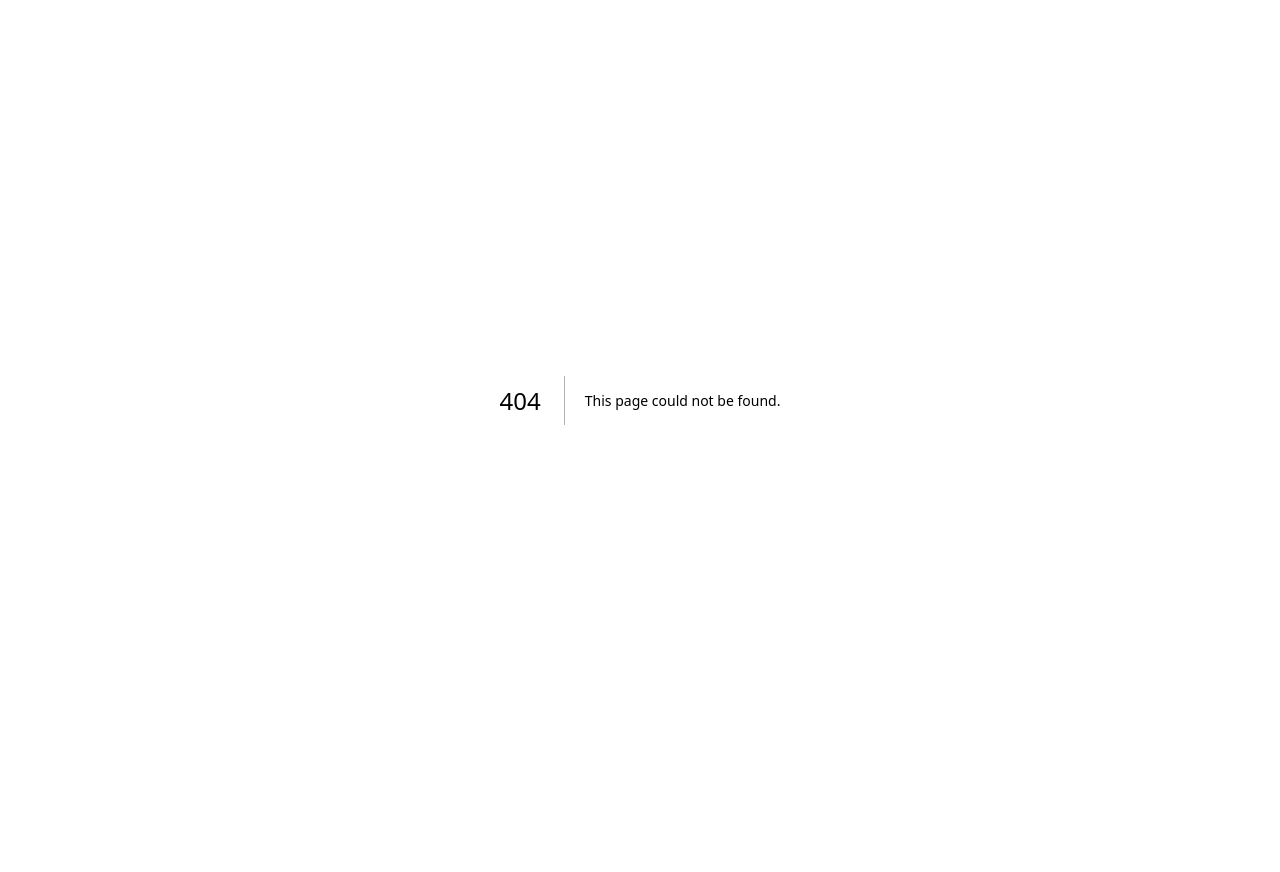
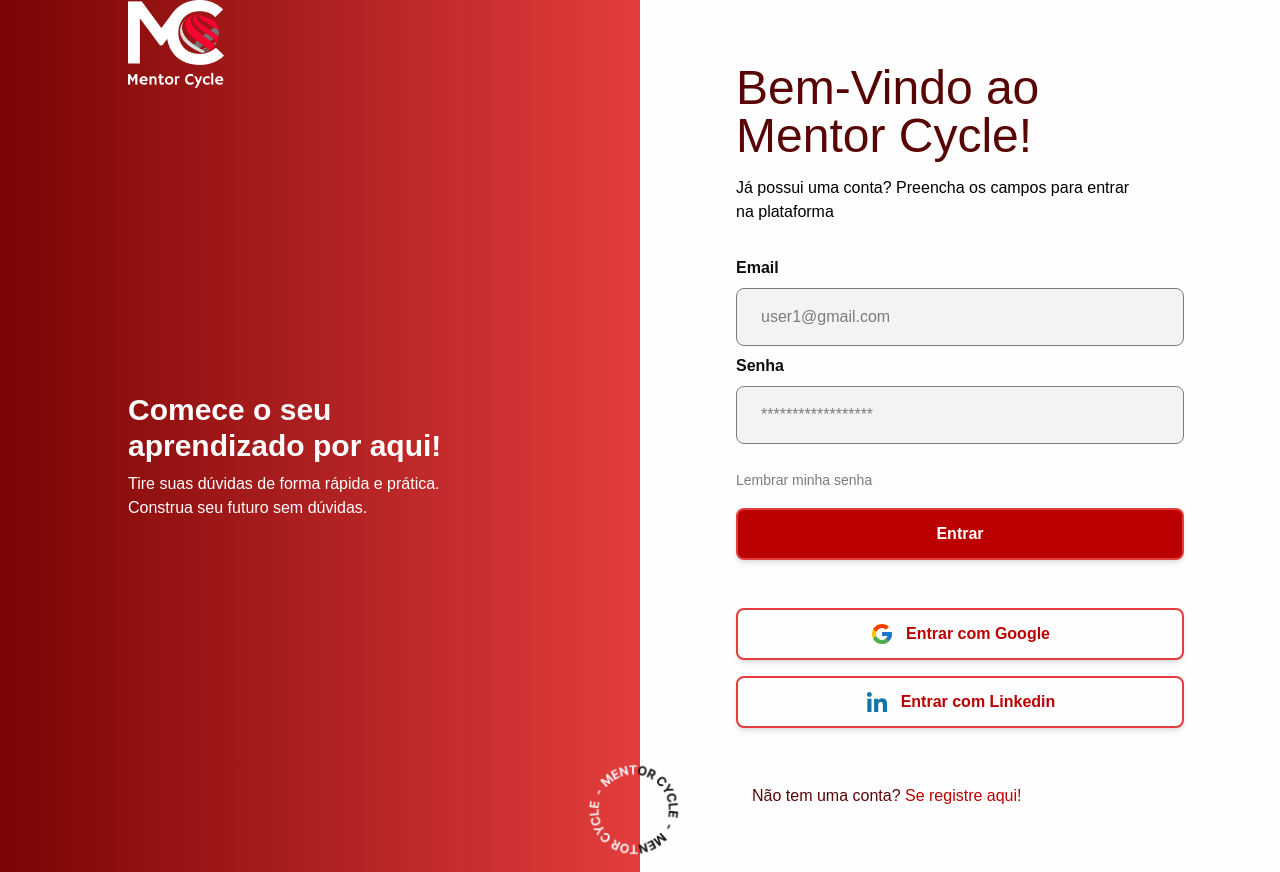
Before and after one commit to Mentor-Cycle/mentor-cycle-fe, a Next.js app: page /signin in a window 1280 px wide. Before the commit this address had no page. Before the commit the page ends 800 px from the top, so only its background shows below. Built offline with nearby package versions, Linux system fonts and the light colour scheme.

Commit message:
feat: create Signin Page

```diff
--- a/src/components/Input/Input.tsx
+++ b/src/components/Input/Input.tsx
@@ -3,7 +3,7 @@ import clsx from "clsx";
 import { InputProps, InputSize } from "./Input.types";
 import * as Label from "@radix-ui/react-label";
 
-export const Input: FC<InputProps> = ({
+const Input: FC<InputProps> = ({
   size = "standard",
   label,
   name,
@@ -11,19 +11,17 @@ export const Input: FC<InputProps> = ({
   ...props
 }) => {
   const [value, setValue] = useState("");
-  const [valid, setValid] = useState(false);
+  const [invalid, setInvalid] = useState(false);
   const [errorMessage, setErrorMessage] = useState("");
 
   const handleChange = (event: ChangeEvent<HTMLInputElement>) => {
     const inputValue = event.target.value;
     setValue(inputValue);
-    if (event.target.checkValidity() && value.length !== 0) {
-      setValid(true);
-      setErrorMessage("");
-    } else {
-      setValid(false);
-      setErrorMessage(event.target.validationMessage);
-    }
+  };
+
+  const handleBlur = (event: ChangeEvent<HTMLInputElement>) => {
+    setInvalid(!event.target.checkValidity() || !value);
+    setErrorMessage(event.target.validationMessage || "");
   };
 
   const sizesInput: { [key in InputSize]: string } = {
@@ -39,7 +37,7 @@ export const Input: FC<InputProps> = ({
     <Label.Root
       className={clsx(
         disabled && "text-gray-03 hover:text-gray-03 dark:opacity-50",
-        "text-secondary-04 hover:text-secondary-02 dark:text-neutral-01",
+        "text-secondary-04 hover:text-secondary-02 dark:text-neutral-01 font-semibold",
         sizesLabel[size]
       )}
       htmlFor={name}
@@ -49,18 +47,21 @@ export const Input: FC<InputProps> = ({
         {...props}
         className={clsx(
           sizesInput[size],
-          "text-gray-03 border border-gray-03 px-6 py-4 rounded-lg my-2 placeholder:text-gray-03 cursor-pointer focus:outline-none focus:ring-1 focus:ring-gray-05 transition-colors bg-neutral-03 hover:bg-neutral-01 active:placeholder:text-secondary-01 active:text-secondary-01 disabled:cursor-not-allowed disabled:opacity-50 disabled:active:placeholder:text-gray-03 invalid:border-danger-01 invalid:focus:ring-1 invalid:focus:ring-danger-01 invalid:text-danger-01 invalid:placeholder:text-danger-01 ",
-          valid &&
-            value.length !== 0 &&
-            "valid:border-success-01 valid:focus:ring-1 valid:focus:ring-success-01 valid:text-success-01 valid:placeholder:text-success-01",
-          "dark:bg-secondary-03 dark:border-neutral-01 dark:placeholder:text-neutral-01 dark:text-neutral-01 dark:hover:bg-secondary-01 dark:active:bg-secondary-05 dark:focus:ring-1 dark:focus:ring-neutral-01 dark:transition-colors dark:disabled:bg-gray-02 dark:disabled:active:text-current dark:disabled:active:placeholder:text-current dark:invalid:placeholder:text-danger-01"
+          invalid &&
+            "invalid:border-danger-01 invalid:focus:ring-1 invalid:focus:ring-danger-01 invalid:text-danger-01 invalid:placeholder:text-danger-01 dark:invalid:placeholder:text-danger-01",
+          " font-normal text-gray-03 border border-gray-03 px-6 py-4 rounded-lg my-2 placeholder:text-gray-03 cursor-pointer focus:outline-none focus:ring-1 focus:ring-gray-05 transition-colors bg-neutral-03 hover:bg-neutral-01 active:placeholder:text-secondary-01 active:text-secondary-01 disabled:cursor-not-allowed disabled:opacity-50 disabled:active:placeholder:text-gray-03 dark:bg-secondary-03 dark:border-neutral-01 dark:placeholder:text-neutral-01 dark:text-neutral-01 dark:hover:bg-secondary-01 dark:active:bg-secondary-05 dark:focus:ring-1 dark:focus:ring-neutral-01 dark:transition-colors dark:disabled:bg-gray-02 dark:disabled:active:text-current dark:disabled:active:placeholder:text-current "
         )}
         value={value}
         onChange={handleChange}
+        onBlur={handleBlur}
       />
       {errorMessage && !disabled && (
-        <div className={"my-2 text-danger-01 text-sm"}>{errorMessage}</div>
+        <div className={"font-normal my-2 text-danger-01 text-sm"}>
+          {errorMessage}
+        </div>
       )}
     </Label.Root>
   );
 };
+
+export default Input;
--- /dev/null
+++ b/src/components/Input/index.tsx
@@ -0,0 +1,2 @@
+export { default } from "./Input";
+export type { InputProps } from "./Input.types";
--- /dev/null
+++ b/src/pages/signin.tsx
@@ -0,0 +1,91 @@
+import React from "react";
+import Image from "next/image";
+import logoCircle from "../public/circle.png";
+import logo from "../public/logo.png";
+
+import { Button } from "@components/Button";
+import CheckboxRadix from "@components/Checkbox/Checkbox";
+import { FcGoogle } from "react-icons/fc";
+import { GrLinkedinOption } from "react-icons/gr";
+import Input from "@components/Input";
+
+const SignIn = () => {
+  return (
+    <main className="grid grid-cols-1 md:grid-cols-12 min-h-screen">
+      <div className="relative bg-gradient-to-r from-primary-04 to-primary-02 dark:bg-gradient-to-r dark:from-link-02 dark:to-neutral-02 py-16 col-span-1 md:col-span-6 md:py-0 md:pl-12 lg:pl-32 md:pr-2">
+        <Image
+          alt="Mentor Cycle Logo"
+          src={logo}
+          width={96}
+          height={88}
+          className="m-auto md:m-0 md:mt-22"
+        />
+        <div className="flex flex-col justify-center max-w-[357px]  m-auto md:m-0 lg:mt-32">
+          <h2 className="text-neutral-01 text-3xl sm:text-4.5xl p-2 sm:p-0 sm:leading-11 font-bold text-center md:text-left md:mt-0 md:pt-44">
+            Comece o seu aprendizado por aqui!
+          </h2>
+          <p className="text-neutral-01 mt-2 text-sm sm:text-base text-center md:text-left p-2 sm:p-0">
+            Tire suas dúvidas de forma rápida e prática. Construa seu futuro sem
+            dúvidas.
+          </p>
+        </div>
+        <div className="absolute hidden md:block md:bottom-3 md:-right-11">
+          <Image
+            alt="logo mentor cycle -circle"
+            src={logoCircle}
+            width={100}
+            height={100}
+          />
+        </div>
+      </div>
+      <div className="bg-neutral-01 col-span-1 md:col-span-6 py-16 md:px-8">
+        <div className="max-w-sm sm:max-w-md mx-auto px-4 sm:px-0">
+          <h1 className="mt-0 mb-4 text-primary-05 text-5xl text-center md:text-left dark:text-neutral-01">
+            Bem-Vindo ao Mentor Cycle!
+          </h1>
+          <p className="mt-2 text-center md:text-left max-w-[415px]">
+            Já possui uma conta? Preencha os campos para entrar na plataforma
+          </p>
+          <form className="flex flex-col max-w-[557px] mx-auto md:mx-0">
+            <div className="mt-8">
+              <Input
+                name="username"
+                type="email"
+                placeholder="user1@gmail.com"
+                label="Email"
+              />
+              <Input
+                name="password"
+                type="password"
+                placeholder="******************"
+                label="Senha"
+              />
+              <CheckboxRadix
+                id="savedPassword"
+                label="Lembrar minha senha"
+                className="mt-2 mb-4 md:mb-12"
+              />
+            </div>
+            <Button size="small" className="mb-4 md:mb-12">
+              Entrar
+            </Button>
+            <Button size="small" variant="secondary" className="mb-4">
+              <Button.Icon icon={FcGoogle} /> Entrar com Google
+            </Button>
+            <Button size="small" variant="secondary">
+              <Button.Icon icon={GrLinkedinOption} className="text-[#0e76a8]" />
+              Entrar com Linkedin
+            </Button>
+            <p className="text-primary-05 mt-6 md:mt-14 md:ml-4 text-center md:text-left">
+              Não tem uma conta?{" "}
+              <a href="#" className="text-primary-03 hover:text-primary-02">
+                Se registre aqui!
+              </a>
+            </p>
+          </form>
+        </div>
+      </div>
+    </main>
+  );
+};
+export default SignIn;
```
Also changed, not shown: src/public/circle.png (added), src/public/logo.png (added).
